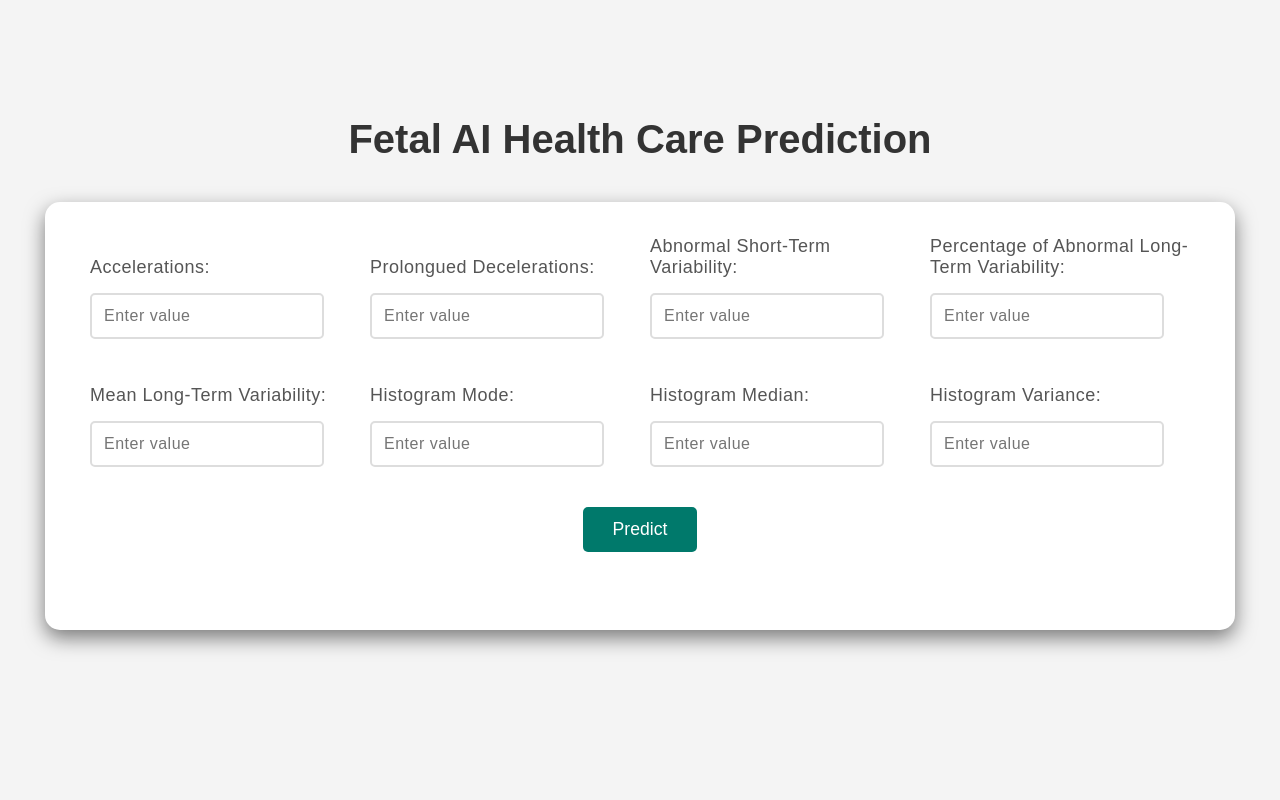
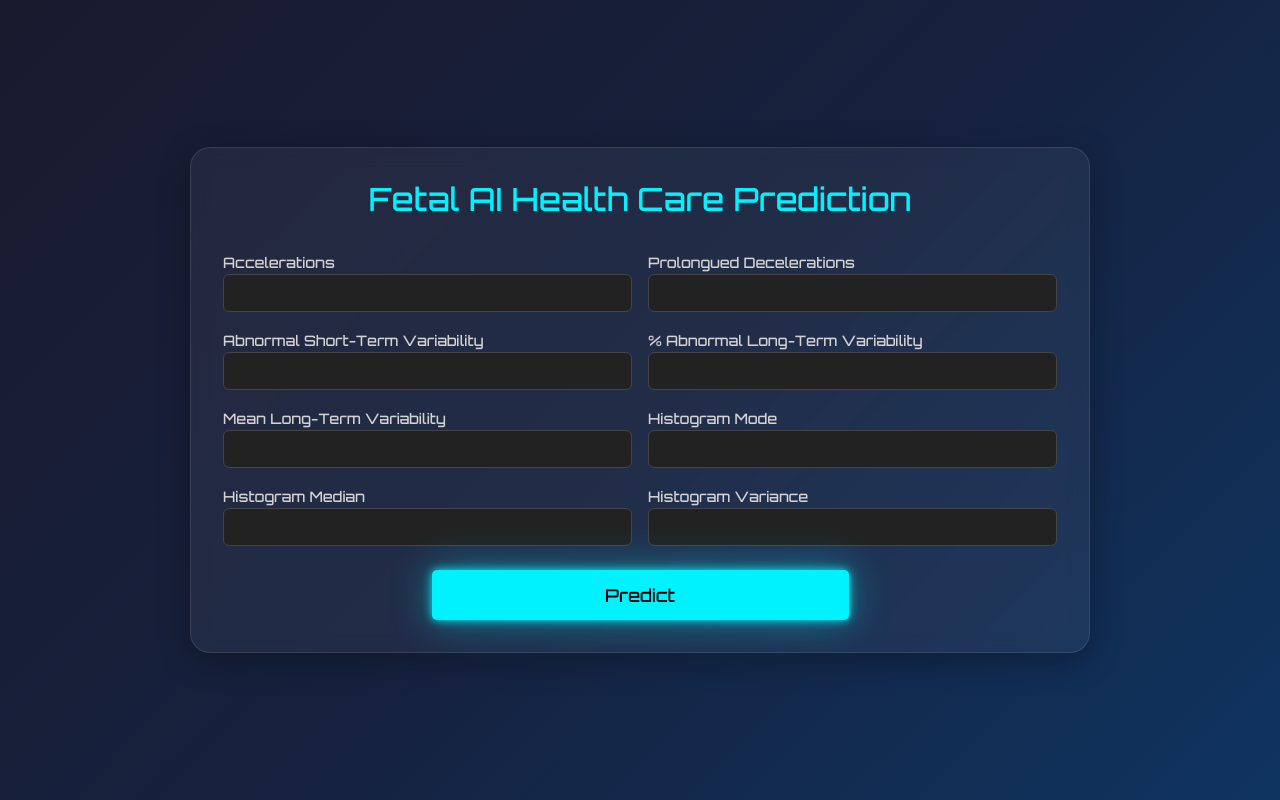
Before and after one commit to 18Sandeep18/Fetal-AI, a Flask app: page / in a window 1280 px wide. Run offline with Flask 3, Linux system fonts and the light colour scheme; parts of the project's set-up code (start-up, migrations or seed data) failed here and were passed over.

Commit message:
styling changed

```diff
--- a/templates/index.html
+++ b/templates/index.html
@@ -2,63 +2,116 @@
 <html lang="en">
 <head>
   <meta charset="UTF-8">
-  <meta name="viewport" content="width=device-width, initial-scale=1.0">
+  <meta name="viewport" content="width=device-width, initial-scale=1">
+  <title>Fetal AI Health Care Prediction</title>
+
+  <!-- Bootstrap -->
+  <link href="https://cdn.jsdelivr.net/npm/bootstrap@5.3.0/dist/css/bootstrap.min.css" rel="stylesheet">
+
+  <!-- Google Fonts -->
+  <link href="https://fonts.googleapis.com/css2?family=Orbitron:wght@500&display=swap" rel="stylesheet">
+
+  <!-- Custom Styles -->
   <link rel="stylesheet" href="{{ url_for('static', filename='css/style.css') }}">
-  <title>Fetal AI Health Care Prediction</title>
+
+  <style>
+    body {
+      font-family: 'Orbitron', sans-serif;
+      background: linear-gradient(135deg, #1a1a2e, #16213e, #0f3460);
+      color: #f0f0f0;
+      min-height: 100vh;
+      display: flex;
+      align-items: center;
+      justify-content: center;
+      padding: 2rem;
+    }
+
+    .glass-card {
+      background: rgba(255, 255, 255, 0.05);
+      border: 1px solid rgba(255, 255, 255, 0.1);
+      backdrop-filter: blur(10px);
+      border-radius: 20px;
+      padding: 2rem;
+      box-shadow: 0 8px 32px rgba(0, 0, 0, 0.3);
+      width: 100%;
+      max-width: 900px;
+    }
+
+    h2 {
+      color: #00f2ff;
+      text-align: center;
+      margin-bottom: 2rem;
+    }
+
+    label {
+      color: #d3d3d3;
+      font-size: 0.9rem;
+    }
+
+    .form-control {
+      background-color: #222;
+      color: #fff;
+      border: 1px solid #444;
+    }
+
+    .form-control:focus {
+      border-color: #00f2ff;
+      box-shadow: 0 0 5px #00f2ff;
+    }
+
+    .btn-glow {
+      background-color: #00f2ff;
+      color: #000;
+      border: none;
+      box-shadow: 0 0 10px #00f2ff, 0 0 40px #00f2ff70;
+      transition: all 0.3s ease-in-out;
+    }
+
+    .btn-glow:hover {
+      transform: scale(1.05);
+      box-shadow: 0 0 20px #00f2ff, 0 0 60px #00f2ff90;
+    }
+
+    .alert-info {
+      background-color: rgba(0, 242, 255, 0.1);
+      border-color: #00f2ff;
+      color: #00f2ff;
+      font-size: 1.1rem;
+    }
+  </style>
 </head>
 <body>
-  <h1>Fetal AI Health Care Prediction</h1>
-  <div class="container">
+  <div class="glass-card">
+    <h2>Fetal AI Health Care Prediction</h2>
     <form action="/predict" method="POST">
-      <!-- First Row -->
-      <div class="input-row">
-        <div class="input-group">
-          <label for="acc">Accelerations:</label>
-          <input type="text" id="acc" name="acc" placeholder="Enter value" required>
+      <div class="row g-3">
+        {% for field, label in {
+          'acc': 'Accelerations',
+          'pd': 'Prolongued Decelerations',
+          'astv': 'Abnormal Short-Term Variability',
+          'pot': '% Abnormal Long-Term Variability',
+          'mv': 'Mean Long-Term Variability',
+          'hm': 'Histogram Mode',
+          'hmed': 'Histogram Median',
+          'hv': 'Histogram Variance'
+        }.items() %}
+        <div class="col-md-6">
+          <label for="{{ field }}">{{ label }}</label>
+          <input type="text" id="{{ field }}" name="{{ field }}" class="form-control" required>
         </div>
-        <div class="input-group">
-          <label for="pd">Prolongued Decelerations:</label>
-          <input type="text" id="pd" name="pd" placeholder="Enter value" required>
-        </div>
-        <div class="input-group group-astv">
-          <label for="astv">Abnormal Short-Term Variability:</label>
-          <input type="text" id="astv" name="astv" placeholder="Enter value" required>
-        </div>
-        <div class="input-group group-pot">
-          <label for="pot">Percentage of Abnormal Long-Term Variability:</label>
-          <input type="text" id="pot" name="pot" placeholder="Enter value" required>
-        </div>
+        {% endfor %}
       </div>
 
-      <!-- Second Row -->
-      <div class="input-row">
-        <div class="input-group">
-          <label for="mv">Mean Long-Term Variability:</label>
-          <input type="text" id="mv" name="mv" placeholder="Enter value" required>
-        </div>
-        <div class="input-group">
-          <label for="hm">Histogram Mode:</label>
-          <input type="text" id="hm" name="hm" placeholder="Enter value" required>
-        </div>
-        <div class="input-group">
-          <label for="hmed">Histogram Median:</label>
-          <input type="text" id="hmed" name="hmed" placeholder="Enter value" required>
-        </div>
-        <div class="input-group">
-          <label for="hv">Histogram Variance:</label>
-          <input type="text" id="hv" name="hv" placeholder="Enter value" required>
-        </div>
+      <div class="text-center mt-4">
+        <button type="submit" class="btn btn-glow btn-lg w-50">Predict</button>
       </div>
-
-      <div class="btn-container">
-        <button type="submit" class="btn">Predict</button>
-      </div>
-
     </form>
 
-    <div class="prediction-result">
-      <h2 class= "header-{{ prediction }}">Predicted Health Condition: <span class="span-{{ prediction }}">{{ prediction }} </span></h2>
+    {% if prediction %}
+    <div class="alert alert-info mt-4 text-center">
+      Predicted Health Condition: <strong>{{ prediction }}</strong>
     </div>
+    {% endif %}
   </div>
 </body>
 </html>
```
